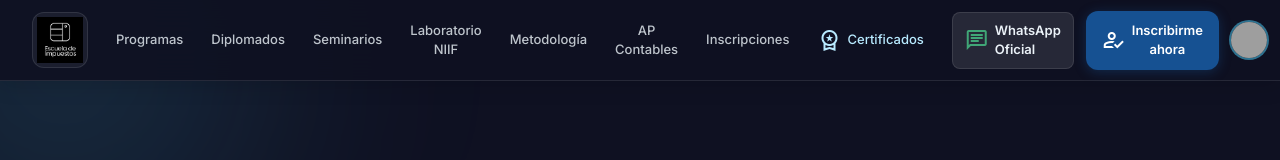
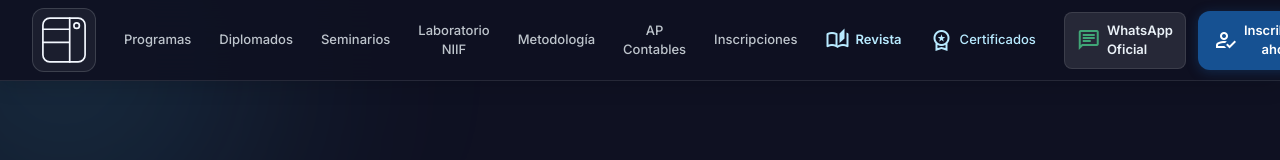
Before and after one commit to escueladeimpuestoscolombia-sys/Escuela-de-impuestos, a React (Vite) app: page / in a window 1280 px wide. Shown: the top 160 px of the page. Built offline with nearby package versions, Linux system fonts and the light colour scheme; grey boxes are pictures that could not be loaded.

Commit message:
Destaca el logo y enlaza la revista

```diff
--- a/src/components/Footer.tsx
+++ b/src/components/Footer.tsx
@@ -16,9 +16,9 @@ export const Footer: React.FC<FooterProps> = ({ onNavigate, onOpenCertificates }
               onClick={() => onNavigate('hero')}
               className="flex items-center gap-3 mb-4 cursor-pointer group"
             >
-              <div className="w-12 h-12 rounded-lg overflow-hidden bg-white/10 p-1 flex items-center justify-center">
+              <div className="w-14 h-14 rounded-lg overflow-hidden bg-white/10 p-1 flex items-center justify-center">
                 <img
-                  src="/assets/aistudio/image_04076cd5.png"
+                  src="/assets/brand-mark.svg"
                   alt="Escuela de Impuestos"
                   className="w-full h-full object-contain"
                 />
@@ -130,6 +130,18 @@ export const Footer: React.FC<FooterProps> = ({ onNavigate, onOpenCertificates }
                 </a>
               </li>
               <li>
+                <a
+                  href="https://www.panoramatributario.com/"
+                  target="_blank"
+                  rel="noopener noreferrer"
+                  className="hover:text-[#51d5ff] transition-colors flex items-center gap-1.5"
+                >
+                  <span className="material-symbols-outlined text-sm">auto_stories</span>
+                  Revista Panorama Tributario
+                  <span className="material-symbols-outlined text-xs">open_in_new</span>
+                </a>
+              </li>
+              <li>
                 <button
                   onClick={() => onNavigate('institucional')}
                   className="hover:text-[#51d5ff] transition-colors text-left"
--- a/src/components/Header.tsx
+++ b/src/components/Header.tsx
@@ -31,14 +31,14 @@ export const Header: React.FC<HeaderProps> = ({
   return (
     <header className="fixed top-0 left-0 w-full z-50 bg-[#0F1122]/90 backdrop-blur-xl border-b border-white/10 shadow-[0_4px_20px_rgba(0,0,0,0.15)] transition-all">
       <div className="h-20 max-w-7xl mx-auto px-4 sm:px-6 lg:px-8 flex items-center justify-between gap-4">
-        {/* Brand logo & name */}
+        {/* Brand mark */}
         <div
           onClick={() => handleNavClick('hero')}
           className="flex items-center gap-3 cursor-pointer group select-none"
         >
-          <div className="w-14 h-14 rounded-xl overflow-hidden bg-white/5 border border-white/10 p-1 flex items-center justify-center group-hover:scale-105 transition-transform">
+          <div className="w-16 h-16 rounded-xl overflow-hidden bg-white/5 border border-white/15 p-1 flex items-center justify-center group-hover:scale-105 transition-transform">
             <img
-              src="/assets/aistudio/image_04076cd5.png"
+              src="/assets/brand-mark.svg"
               alt="Escuela de Impuestos"
               className="w-full h-full object-contain"
             />
@@ -63,6 +63,16 @@ export const Header: React.FC<HeaderProps> = ({
               </button>
             );
           })}
+          <a
+            href="https://www.panoramatributario.com/"
+            target="_blank"
+            rel="noopener noreferrer"
+            className="px-3 py-2 rounded-lg text-[13px] font-semibold text-[#b8eaff] hover:text-white hover:bg-[#006780]/30 transition-all inline-flex items-center gap-1.5"
+            aria-label="Abrir la revista Panorama Tributario en una pestaña nueva"
+          >
+            <span className="material-symbols-outlined text-sm">auto_stories</span>
+            Revista
+          </a>
           <button
             onClick={onOpenCertificates}
             className="px-3 py-2 rounded-lg text-[13px] font-medium text-[#b8eaff] hover:text-white hover:bg-[#006780]/30 transition-all flex items-center gap-1.5"
@@ -135,6 +145,15 @@ export const Header: React.FC<HeaderProps> = ({
               {link.label}
             </button>
           ))}
+          <a
+            href="https://www.panoramatributario.com/"
+            target="_blank"
+            rel="noopener noreferrer"
+            className="w-full text-left px-4 py-2.5 rounded-lg text-sm font-semibold text-[#b8eaff] hover:bg-white/5 hover:text-white inline-flex items-center gap-2"
+          >
+            <span className="material-symbols-outlined text-base">auto_stories</span>
+            Revista Panorama Tributario
+          </a>
           <div className="pt-2 border-t border-white/10 flex flex-col gap-2">
             <button
               onClick={() => {
--- a/wiki/decisiones.md
+++ b/wiki/decisiones.md
@@ -19,3 +19,4 @@ fuentes: [../AGENTS.md, ../.gitignore, ../package.json, ../../Docs/LOGO%20ESCUEL
 - **2026-10-28 — Retirar la sección Comunidad de la landing.** Motivo: los tres testimonios y las tres fotografías remotas de la sección no tenían autenticidad, permiso de uso ni procedencia empresarial confirmados; la usuaria indicó continuar sin ese material. No se añadió contenido sustituto. Fuente anterior: `src/components/CommunitySection.tsx` en el commit `312804e`; cambio actual: `src/App.tsx`.
 - **2026-11-10 — Mantener la política como borrador local, sin publicar.** Motivo: quedan datos de tratamiento, proveedores, seguridad, conservación y aprobación jurídica por verificar. La landing local identifica claramente el borrador y pide consentimiento sin marcar previamente; la empresa decide cuándo adoptar la versión final. Fuentes: confirmaciones de la usuaria y `../Docs/datos-personales/lista-implementacion.md`.
 - **2026-11-18 — Simplificar la marca del encabezado y del pie.** Se amplió el símbolo de marca y se retiró el nombre duplicado a su lado; también se quitó la versión “V2” del encabezado y copyright. Fuente: solicitud de la usuaria.
+- **2026-11-18 — Enlazar la revista Panorama Tributario desde la landing.** La usuaria confirma que es de su propiedad; se agrega acceso externo en menú principal, menú móvil y pie sin replicar sus contenidos. Fuente: solicitud directa y [sitio de la revista](https://www.panoramatributario.com/).
--- a/wiki/documentos-y-activos.md
+++ b/wiki/documentos-y-activos.md
@@ -2,7 +2,7 @@
 tipo: catalogo-de-fuentes
 estado: vigente
 creado: 2026-10-28
-actualizado: 2026-11-10
+actualizado: 2026-11-18
 tags: [fuentes, activos, docs]
 fuentes: [../../Docs/LOGO%20ESCUELA%20DE%20IMPUESTOS%20AZUL.jpeg, ../../Docs/LOGO%20ESCUELA%20DE%20IMPUESTOS%20NEGRO.jpeg, ../public/assets/aistudio/image_04076cd5.png, ../src/components/EnrollmentForm.tsx, ../../../../../Downloads/18-ap-contadores-publicos-ltda-20261105T220557Z-1-001.zip, ../../../../../Downloads/tratamiento-datos-landing.zip, ../../../../../Downloads/Pol%C3%ADtica%20de%20Tratamiento%20de%20Datos%20Personales.docx, "https://inscripciones.escueladeimpuestos.com", "https://certificados.escueladeimpuestos.com/certificaciones.php", "https://sedeelectronica.sic.gov.co/index.php/publicaciones/boletin-juridico/concepto/cuales-personas-estan-obligadas-realizar-el-registro-de-bases-de-datos-personales-en-el-rnbd", plan-de-mejora.md]
 ---
@@ -24,6 +24,8 @@ fuentes: [../../Docs/LOGO%20ESCUELA%20DE%20IMPUESTOS%20AZUL.jpeg, ../../Docs/LOG
 | `../../Docs/LOGO ESCUELA DE IMPUESTOS AZUL.jpeg` | Identidad visual | Original de 51.575 bytes, fechado por el sistema el 2026-10-26. Revisión visual realizada: símbolo y texto azul sobre fondo negro. | Logo en fondo oscuro, si la variante y el contraste se aprueban. | Confirmar fondo, variante vigente, legibilidad y autorización. |
 | `../../Docs/LOGO ESCUELA DE IMPUESTOS NEGRO.jpeg` | Identidad visual | Original de 52.963 bytes, fechado por el sistema el 2026-10-26. Revisión visual realizada: símbolo y texto blancos sobre fondo negro. | Logo claro en fondo oscuro, si la variante y el contraste se aprueban. | Confirmar por qué el nombre dice “NEGRO” si el contenido observado es blanco sobre negro; confirmar variante y autorización. |
 | `../public/assets/aistudio/image_04076cd5.png` | Identidad visual / activo del sitio | Icono local ya usado como favicon y en el pie. Revisión visual realizada; muestra el símbolo y nombre en blanco sobre fondo negro. | Favicon y marca compacta en el pie. | Confirmar que sea el logo aprobado; revisar fondo antes de cambiarlo. |
+| `../public/assets/brand-mark.svg` | Identidad visual / activo del sitio | Símbolo blanco en vector, derivado visualmente del logo original de Docs y sin el nombre para dar más presencia en espacios compactos. | Logo ampliado en el encabezado y el pie. | Confirmar que el tratamiento del símbolo aislado sea el preferido para la landing. |
+| `https://www.panoramatributario.com/` | Revista digital / sitio externo confirmado | La usuaria indica que es propiedad de la empresa; la página se identifica como revista en línea de Escuela de Impuestos y ofrece contenido de impuestos, contabilidad, finanzas y administración. Solo lectura; no se copió ni editó contenido. | Acceso externo desde el menú y el pie de la landing. | Confirmar que el enlace siga vigente y mantener separados los contenidos de la revista y la landing. |
 | `src/components/CommunitySection.tsx` en el commit anterior `312804e` | Contenido retirado / historial Git | Contenía tres imágenes remotas y tres testimonios de perfiles genéricos, sin autorización o procedencia empresarial comprobada. Se eliminó de la versión actual de la landing. | Sin uso actual. Recuperable desde el historial local de Git si la empresa entrega material autorizado y la usuaria lo solicita. | Para reintroducir contenido, confirmar permiso y autenticidad de cada foto y testimonio. |
 | `../src/components/EnrollmentForm.tsx` | Contacto y flujo | Formulario de interfaz; prepara WhatsApp con los datos ingresados. No se observa almacenamiento en backend propio. Se agregó casilla obligatoria sin marcar y enlace a la página de borrador. | Contacto manual por WhatsApp, solo si la persona envía el mensaje. | Probar validación, accesibilidad y destino sin enviar datos a un canal real. |
 | `../../Docs/datos-personales/politica-tratamiento-datos.md` | Datos personales / borrador privado | Política orientativa para AP Contadores, generada a partir de respuestas directas de la usuaria y fuentes oficiales. Contiene `[COMPLETAR]`; no está aprobada ni es publicable. | Base para revisión interna y jurídica, no como política vigente. | Completar flujos, terceros, seguridad y conservación; revisión legal y aprobación formal. |
--- a/wiki/empresa.md
+++ b/wiki/empresa.md
@@ -2,9 +2,9 @@
 tipo: empresa
 estado: provisional
 creado: 2026-10-28
-actualizado: 2026-11-10
+actualizado: 2026-11-18
 tags: [empresa, identidad, oferta]
-fuentes: ["confirmación directa de la usuaria (2026-11-05)", "https://inscripciones.escueladeimpuestos.com", "https://certificados.escueladeimpuestos.com/certificaciones.php", ../index.html, ../metadata.json, ../src/App.tsx, ../src/data/seminars.ts, ../src/components/EnrollmentForm.tsx, ../../Docs/LOGO%20ESCUELA%20DE%20IMPUESTOS%20AZUL.jpeg, ../../Docs/LOGO%20ESCUELA%20DE%20IMPUESTOS%20NEGRO.jpeg]
+fuentes: ["confirmación directa de la usuaria (2026-11-05 y 2026-11-18)", "https://inscripciones.escueladeimpuestos.com", "https://certificados.escueladeimpuestos.com/certificaciones.php", "https://www.panoramatributario.com/", ../index.html, ../metadata.json, ../src/App.tsx, ../src/data/seminars.ts, ../src/components/EnrollmentForm.tsx, ../../Docs/LOGO%20ESCUELA%20DE%20IMPUESTOS%20AZUL.jpeg, ../../Docs/LOGO%20ESCUELA%20DE%20IMPUESTOS%20NEGRO.jpeg]
 ---
 
 # Empresa
@@ -27,6 +27,7 @@ fuentes: ["confirmación directa de la usuaria (2026-11-05)", "https://inscripci
 
 - **Confirmado por la usuaria:** WhatsApp oficial `+57 316 758 9456`.
 - **Confirmado por la usuaria:** inscripción en `https://inscripciones.escueladeimpuestos.com` y certificados en `https://certificados.escueladeimpuestos.com/certificaciones.php`. Ambas páginas respondieron HTTP 200 en consulta de solo lectura; no se enviaron datos.
+- **Confirmado por la usuaria (2026-11-18):** `https://www.panoramatributario.com/` es la revista digital de su propiedad relacionada con Escuela de Impuestos. Se incorpora un acceso externo en el menú y el pie; no se copia ni modifica su contenido.
 - **Aclaración vigente de la usuaria (2026-11-10):** aunque antes indicó que había una política vigente y su marco principal era la Ley 1581 de 2012 con sus decretos reglamentarios, luego aclaró que la política aún no estaba establecida. La fecha solicitada para el nuevo borrador es 10/11/2026. Esta wiki no sustituye el documento ni implica revisión legal.
 - **Confirmado por la usuaria (2026-11-10):** no había una política establecida; indica preparar una con fecha `10/11/2026`, NIT escrito `900.262.374`, domicilio en Manzana 20 casa 19, barrio Casimiro Maestre, Valledupar, y correo `escuela_impuesto@hotmail.com` para consultas y reclamos de datos personales.
 - **Confirmado por la usuaria:** la política debe cubrir todas las actividades de AP Contadores Públicos Ltda. y aplica a clientes, empleados, exempleados y proveedores; en la Escuela los datos personales se solicitan para certificaciones o inscripciones.
--- a/wiki/estado-del-proyecto.md
+++ b/wiki/estado-del-proyecto.md
@@ -37,6 +37,7 @@ fuentes: [../package.json, ../package-lock.json, ../README.md, ../.gitignore, ..
 - **Confirmaciones de privacidad (2026-11-10):** titulares: clientes, empleados, exempleados, proveedores y estudiantes/inscritos; Secretaría General atiende el correo `escuela_impuesto@hotmail.com`; plazo informado: cinco años, con inicio y excepciones aún por validar; activos por debajo de 100.000 UVT. La usuaria reporta ausencia de datos de menores/sensibles, cámaras y publicidad.
 - **Verificación local de privacidad:** `npm run build` y `npm run lint` pasaron; landing y ruta de borrador respondieron HTTP 200. Revisión visual del formulario local confirmó enlace al borrador y casilla de autorización desmarcada. No se probaron envíos reales, la recepción no está verificada y la página no está publicada. Build conserva una advertencia no fatal de Vite sobre `__dirname`.
 - **Identidad visual (2026-11-18):** se amplió el logo del encabezado y del pie, se quitó el texto visible junto a ambos logos y se retiraron las etiquetas “V2” del encabezado y el copyright. `npm run build` y `npm run lint` pasaron; el cambio se revisó visualmente en la vista local móvil. Ver [[log]].
+- **Revista y logo (2026-11-18):** se añadió un enlace a Panorama Tributario en el menú superior, el menú móvil y el pie. El logo usa ahora un símbolo vectorial blanco de mayor tamaño, derivado del original empresarial. `npm run build` y `npm run lint` pasaron; se confirmó visualmente el logo y el menú móvil. Ver [[documentos-y-activos]].
 
 ## Alcance y siguiente paso
 
--- a/wiki/log.md
+++ b/wiki/log.md
@@ -113,3 +113,8 @@ pm run dev -- --host 0.0.0.0 en el puerto 3000.
 - Se amplió el logo del encabezado y del pie de página; se retiró el texto visible “Escuela de Impuestos” contiguo a ambos símbolos y se quitaron las menciones “V2” del encabezado y del copyright.
 - `npm run build` y `npm run lint` pasaron. Se comprobó visualmente la cabecera móvil y el pie en la vista local `http://127.0.0.1:3001/`; el número V2 ya no aparece en los lugares indicados. El build mantiene la advertencia no fatal preexistente de Vite sobre `__dirname`.
 - Los cambios quedaron locales; no se publicaron ni se subieron a GitHub.
+## [2026-11-18] marca | Logo más visible y acceso a la revista
+- A petición de la usuaria, se creó un activo vectorial aislado del símbolo blanco a partir de la identidad original y se amplió su presentación en encabezado y pie; se conserva la ausencia del nombre junto al logo y de “V2”.
+- Se confirmó la página de Panorama Tributario como revista en línea de Escuela de Impuestos y se añadió el enlace externo al menú de escritorio, menú móvil y pie: `https://www.panoramatributario.com/`.
+- `npm run build` y `npm run lint` pasaron. Revisión visual local: el símbolo blanco del logo se distingue con claridad en móvil; el menú móvil incluye “Revista Panorama Tributario”; el pie también incluye el enlace. No se abrió el enlace desde la landing, pero su destino fue consultado en modo de solo lectura.
+- Los cambios permanecen locales; no se publicaron ni se subieron a GitHub.
```
Also changed, not shown: public/assets/brand-mark.svg (added).
